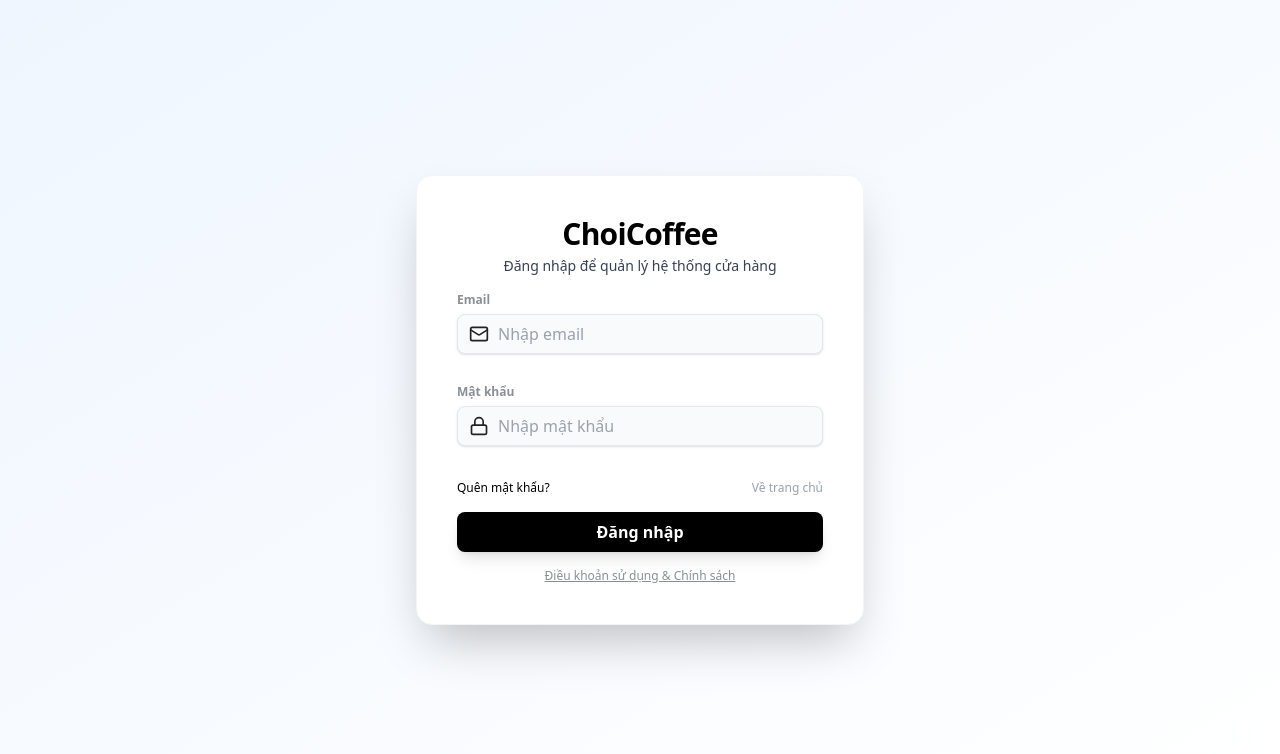
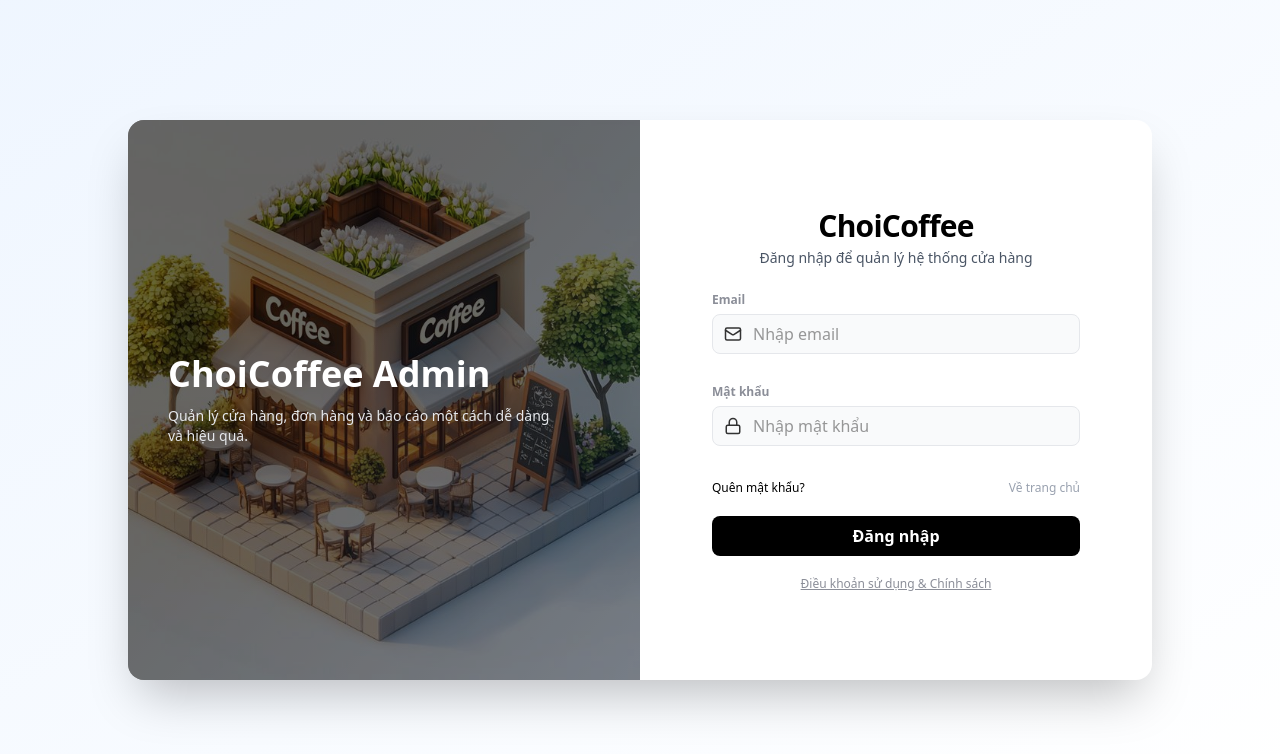
Before and after one commit to Quang1708/Gr3_Franchise_ChoiCoffee, a React (Vite) app: page /admin/login in a window 1280 px wide. Shown: the top 754 px of the page. Built offline with nearby package versions, Linux system fonts and the light colour scheme.

Commit message:
[2/2/2026][Nquang][AddPicture]

```diff
--- a/src/pages/admin/auth/login/AdminLogin.page.tsx
+++ b/src/pages/admin/auth/login/AdminLogin.page.tsx
@@ -5,6 +5,7 @@
 import { zodResolver } from "@hookform/resolvers/zod";
 
 import ROUTER_URL from "../../../../routes/router.const";
+import coffee3d from "../../../../assets/coffee_3d.jpg";
 import {
   AdminAuthSchema,
   type AdminAuthSchemaType,
@@ -58,117 +59,138 @@
   };
 
   return (
-    <div className="min-h-screen flex items-center justify-center bg-gradient-to-br from-blue-50 to-white">
+    <div className="min-h-screen flex items-center justify-center bg-gradient-to-br from-blue-50 to-white px-4">
+      {/* LOGIN WRAPPER */}
+      <div className="w-full max-w-5xl h-[560px] bg-white rounded-2xl shadow-2xl overflow-hidden flex">
+        {/* LEFT PANEL */}
+        <div className="hidden md:flex w-1/2 relative bg-gradient-to-br from-black to-gray-800">
+          {/* background image (optional) */}
+          <div
+            className="absolute inset-0 bg-cover bg-center opacity-40"
+            style={{
+              backgroundImage: `url(${coffee3d})`,
+            }}
+          />
+
+          {/* overlay content */}
+          <div className="relative z-10 flex flex-col justify-center px-10 text-white">
+            <h2 className="text-4xl font-extrabold mb-3">ChoiCoffee Admin</h2>
+            <p className="text-sm text-gray-200 max-w-sm">
+              Quản lý cửa hàng, đơn hàng và báo cáo một cách dễ dàng và hiệu quả.
+            </p>
+          </div>
+        </div>
+
+        {/* RIGHT PANEL */}
+        <div className="w-full md:w-1/2 flex items-center justify-center">
           <form
             onSubmit={handleSubmit(onSubmit)}
-        className="w-full max-w-md flex flex-col items-center justify-center gap-2 p-10 bg-white shadow-2xl rounded-2xl font-inter border border-gray-100"
+            className="w-full max-w-md flex flex-col gap-2 px-10"
           >
-        <div className="flex flex-col items-center gap-1 w-full mb-2">
+            {/* HEADER */}
+            <div className="flex flex-col items-center gap-1 mb-4">
               <h1 className="text-3xl font-extrabold text-black tracking-tight">
                 ChoiCoffee
               </h1>
-          <span className="text-sm text-gray-700">
+              <span className="text-sm text-gray-600">
                 Đăng nhập để quản lý hệ thống cửa hàng
               </span>
             </div>
 
-        <div className="w-full flex flex-col gap-0.5 mt-0">
-          <label
-            className="text-xs text-[#8B8E98] font-semibold mb-1"
-            htmlFor="email_field"
-          >
+            {/* EMAIL */}
+            <div className="w-full flex flex-col gap-0.5">
+              <label className="text-xs text-[#8B8E98] font-semibold mb-1">
                 Email
               </label>
-          <div className="relative flex items-center w-full">
+              <div className="relative flex items-center">
                 <span className="absolute left-3">
-              <Mail size={20} color="#222" />
+                  <Mail size={18} />
                 </span>
                 <input
-              id="email_field"
                   type="text"
                   placeholder="Nhập email"
-              title="Email"
-              className="input_field w-full h-10 pl-10 rounded-lg outline-none
-                border border-gray-200 focus:border-[#115DFC]
-                focus:ring-2 focus:ring-blue-100 bg-gray-50 shadow-sm transition-all
-                text-gray-900 placeholder:text-gray-400"
+                  className="w-full h-10 pl-10 rounded-lg outline-none
+                    border border-gray-200 focus:border-black
+                    focus:ring-2 focus:ring-gray-200 bg-gray-50 transition"
                   {...register("email")}
                 />
               </div>
               <div className="min-h-[20px]">
                 {errors.email?.message && (
-              <span className="text-xs text-red-500 mt-1 block">
+                  <span className="text-xs text-red-500">
                     {errors.email.message}
                   </span>
                 )}
               </div>
             </div>
 
-        <div className="w-full flex flex-col gap-0.5 mt-0">
-          <label
-            className="text-xs text-[#8B8E98] font-semibold mb-1"
-            htmlFor="password_field"
-          >
+            {/* PASSWORD */}
+            <div className="w-full flex flex-col gap-0.5">
+              <label className="text-xs text-[#8B8E98] font-semibold mb-1">
                 Mật khẩu
               </label>
-          <div className="relative flex items-center w-full">
+              <div className="relative flex items-center">
                 <span className="absolute left-3">
-              <Lock size={20} color="#222" />
+                  <Lock size={18} />
                 </span>
                 <input
-              id="password_field"
                   type="password"
                   placeholder="Nhập mật khẩu"
-              title="Mật khẩu"
-              className="input_field w-full h-10 pl-10 rounded-lg outline-none
-                border border-gray-200 focus:border-[#115DFC]
-                focus:ring-2 focus:ring-blue-100 bg-gray-50 shadow-sm transition-all
-                text-gray-900 placeholder:text-gray-400"
+                  className="w-full h-10 pl-10 rounded-lg outline-none
+                    border border-gray-200 focus:border-black
+                    focus:ring-2 focus:ring-gray-200 bg-gray-50 transition"
                   {...register("password")}
                 />
               </div>
               <div className="min-h-[20px]">
                 {errors.password?.message && (
-              <span className="text-xs text-red-500 mt-1 block">
+                  <span className="text-xs text-red-500">
                     {errors.password.message}
                   </span>
                 )}
               </div>
             </div>
 
-        <div className="w-full flex justify-between items-center mt-1">
-          <a
-            href="#"
-            className="text-xs text-black hover:text-gray-800"
-            onClick={(e) => {
-              e.preventDefault();
-              navigate(ROUTER_URL.ADMIN_ROUTER.FORGOT_PASSWORD);
-            }}
+            {/* LINKS */}
+            <div className="flex justify-between text-xs mt-1">
+              <button
+                type="button"
+                className="text-black hover:underline"
+                onClick={() =>
+                  navigate(ROUTER_URL.ADMIN_ROUTER.FORGOT_PASSWORD)
+                }
               >
                 Quên mật khẩu?
-          </a>
+              </button>
               <a
                 href={ROUTER_URL.HOME}
-            className="text-xs text-gray-400 hover:text-gray-800"
+                className="text-gray-400 hover:text-black"
               >
                 Về trang chủ
               </a>
             </div>
 
+            {/* BUTTON */}
             <button
-          title="Đăng nhập"
               type="submit"
               disabled={isSubmitting}
-          className={`w-full h-10 border-0 rounded-lg outline-none text-white mt-2 font-semibold shadow-lg transition
-            ${isSubmitting ? "bg-gray-400 cursor-not-allowed" : "bg-black hover:bg-gray-800"}`}
+              className={`h-10 rounded-lg text-white font-semibold mt-3 transition
+                ${
+                  isSubmitting
+                    ? "bg-gray-400 cursor-not-allowed"
+                    : "bg-black hover:bg-gray-800"
+                }`}
             >
-          <span>{isSubmitting ? "Đang đăng nhập..." : "Đăng nhập"}</span>
+              {isSubmitting ? "Đang đăng nhập..." : "Đăng nhập"}
             </button>
 
-        <p className="text-xs text-[#8B8E98] underline mt-2 text-center">
+            {/* FOOTER */}
+            <p className="text-xs text-[#8B8E98] underline mt-3 text-center">
               Điều khoản sử dụng &amp; Chính sách
             </p>
           </form>
+        </div>
+      </div>
     </div>
   );
 };
```
Also changed, not shown: src/assets/coffee_3d.jpg (added). Lines whose indentation alone changed are shown as unchanged.
